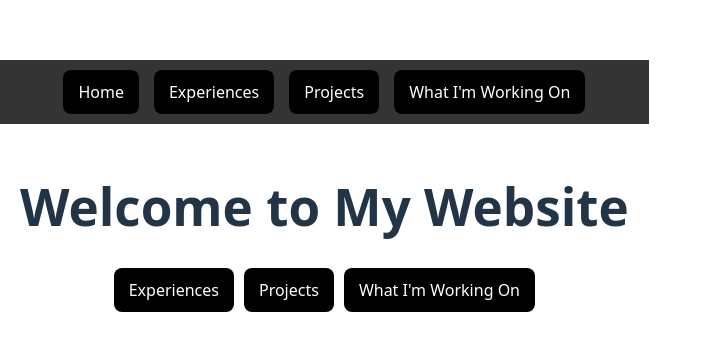
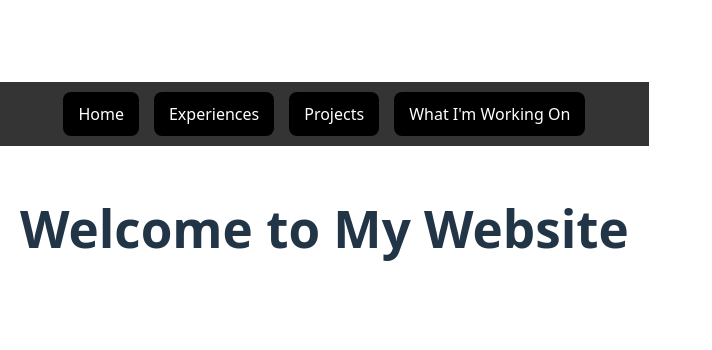
Before and after one commit to NasserA12433/naweb, a React (Vite) app: page / in a window 1280 px wide. Shown: the part 204-554 px from the top of the page, without its empty margins (0-712 px from the left). Built offline with nearby package versions, Linux system fonts and the light colour scheme.

Commit message:
Fixed buttons

```diff
--- a/src/home.tsx
+++ b/src/home.tsx
@@ -8,11 +8,6 @@ function Home() {
   return (
     <div className="home-container">
       <h1>Welcome to My Website</h1>
-      <div className="button-container">
-        <Link to="/experiences" className="nav-button">Experiences</Link>
-        <Link to="/projects" className="nav-button">Projects</Link>
-        <Link to="/current-plans" className="nav-button">What I'm Working On</Link>
-      </div>
     </div>
   );
 }
```
